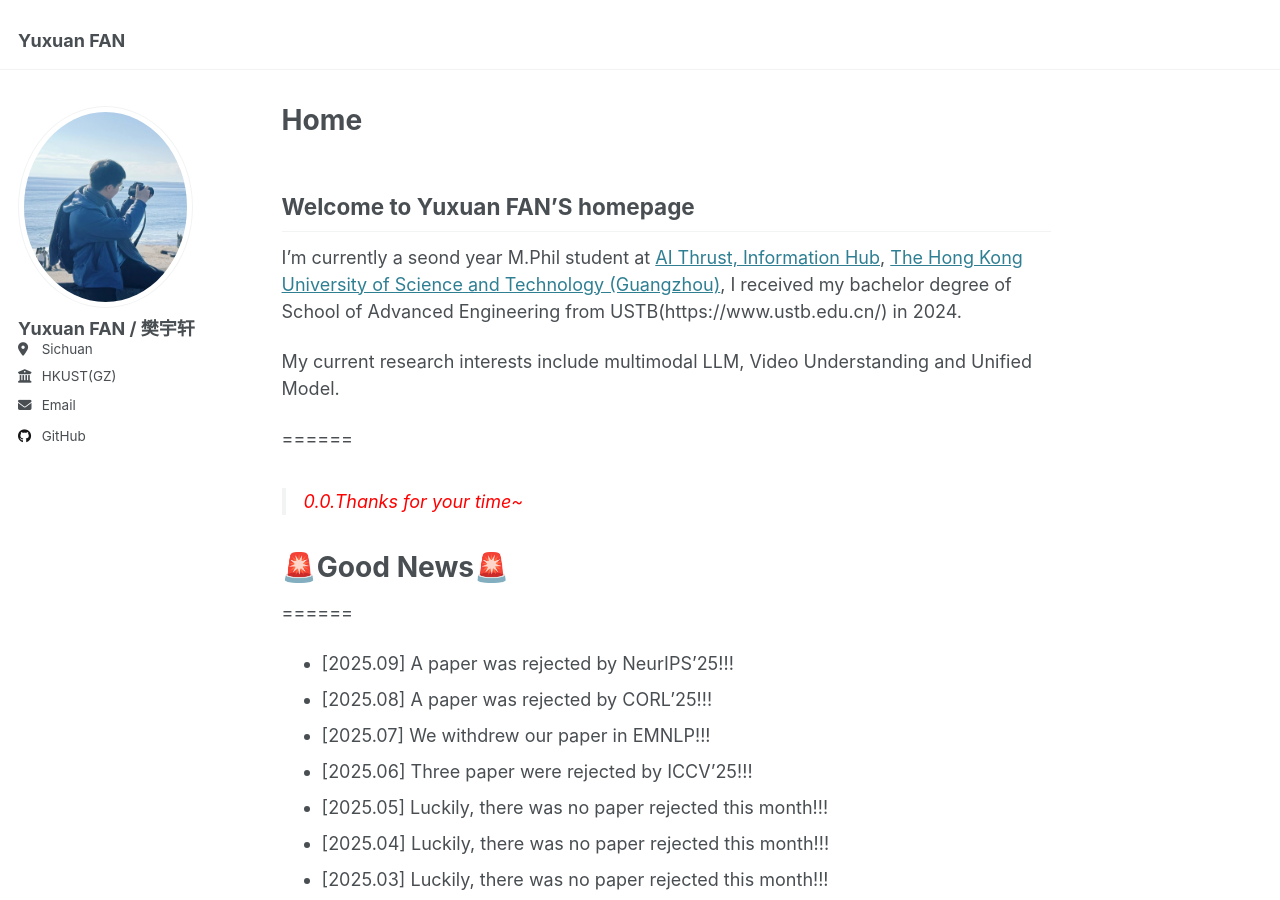
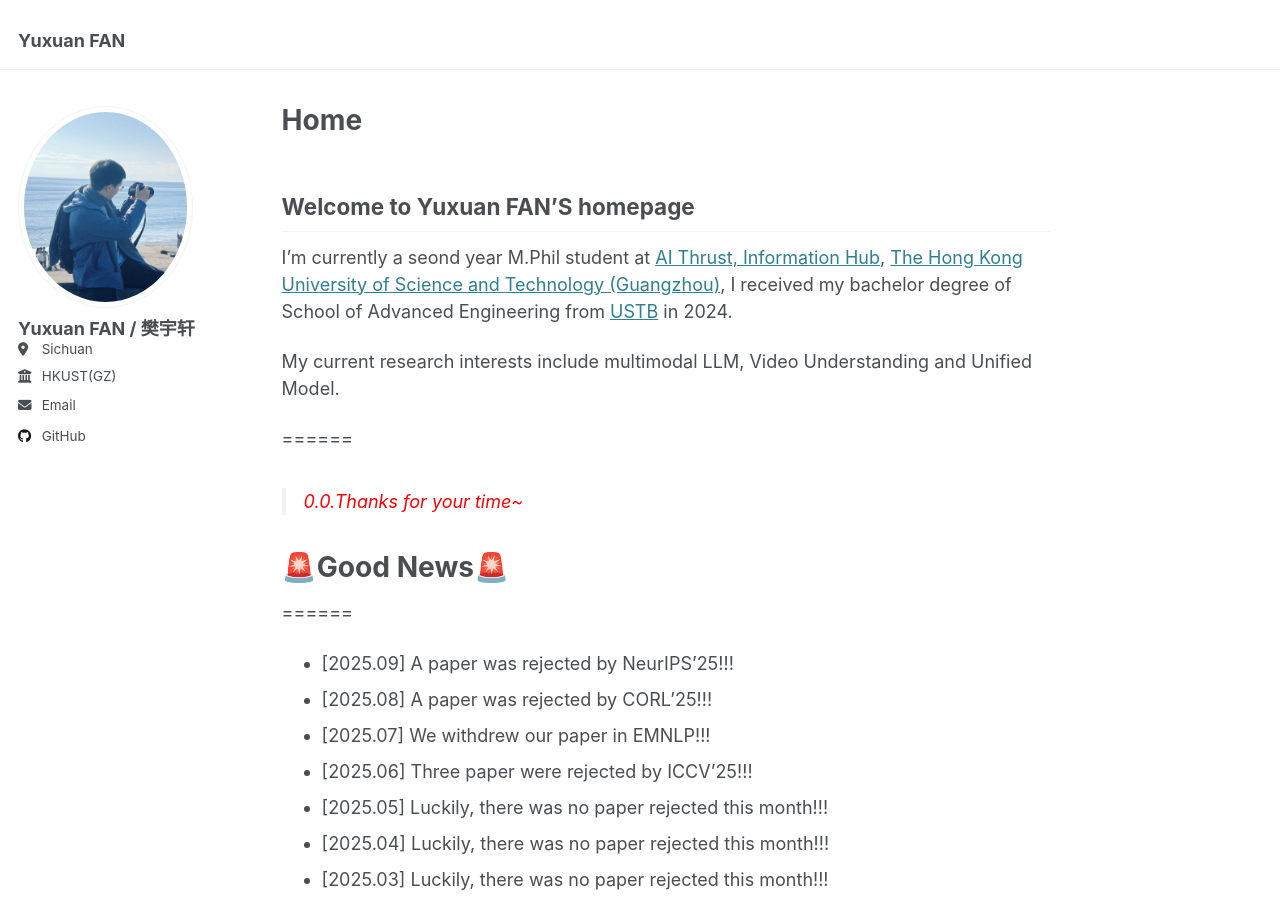
Before and after one commit to yuxuanfanOrion/yuxuanfanOrion.github.io, a Jekyll site: the page built from _pages/about.md, in a window 1280 px wide and 900 px high. Built offline with Jekyll 4.4.1, drawn with Linux system fonts in a browser that asks for light colours.

Commit message:
Update about.md

```diff
--- a/_pages/about.md
+++ b/_pages/about.md
@@ -9,7 +9,7 @@ redirect_from:
 
 ## Welcome to Yuxuan FAN'S homepage
 
-I'm currently a seond year M.Phil student at [AI Thrust, Information Hub](https://www.hkust-gz.edu.cn/academics/hubs-and-thrust-areas/information-hub/), [The Hong Kong University of Science and Technology (Guangzhou)](https://hkust-gz.edu.cn/),  I received my bachelor degree of School of Advanced Engineering from USTB(https://www.ustb.edu.cn/) in 2024.
+I'm currently a seond year M.Phil student at [AI Thrust, Information Hub](https://www.hkust-gz.edu.cn/academics/hubs-and-thrust-areas/information-hub/), [The Hong Kong University of Science and Technology (Guangzhou)](https://hkust-gz.edu.cn/),  I received my bachelor degree of School of Advanced Engineering from [USTB](https://www.ustb.edu.cn/) in 2024.
 
 My current research interests include multimodal LLM, Video Understanding and Unified Model.
 
```
